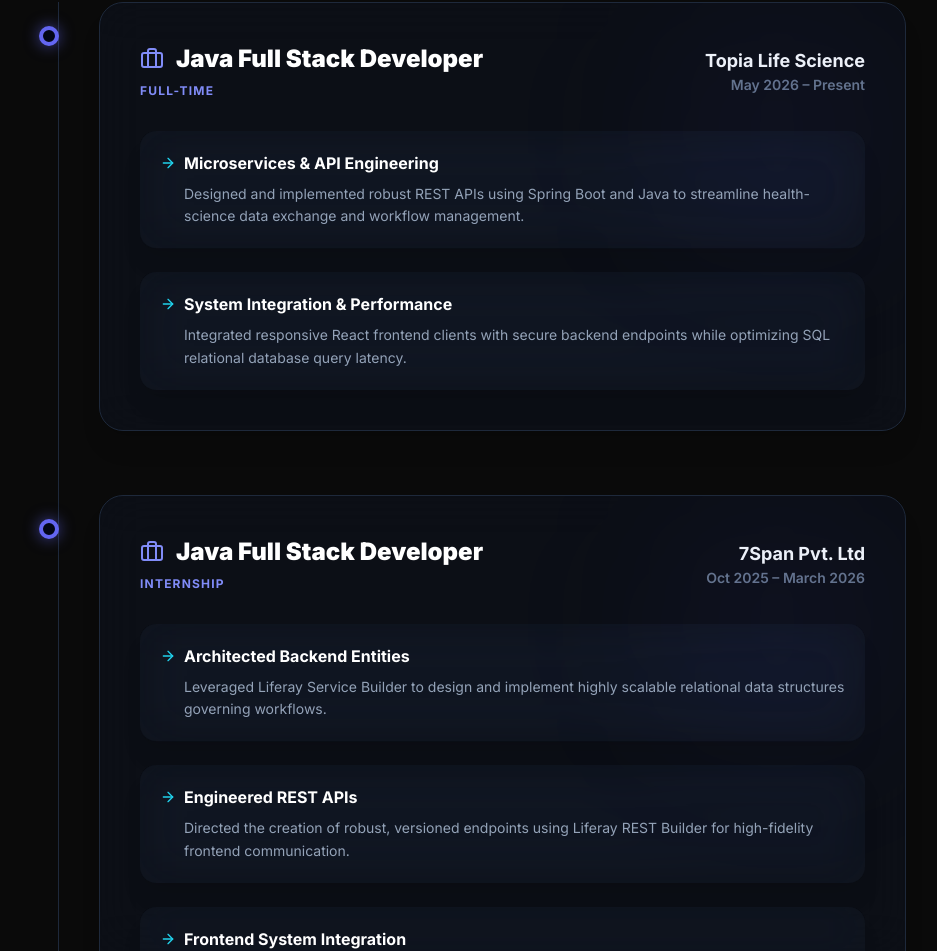
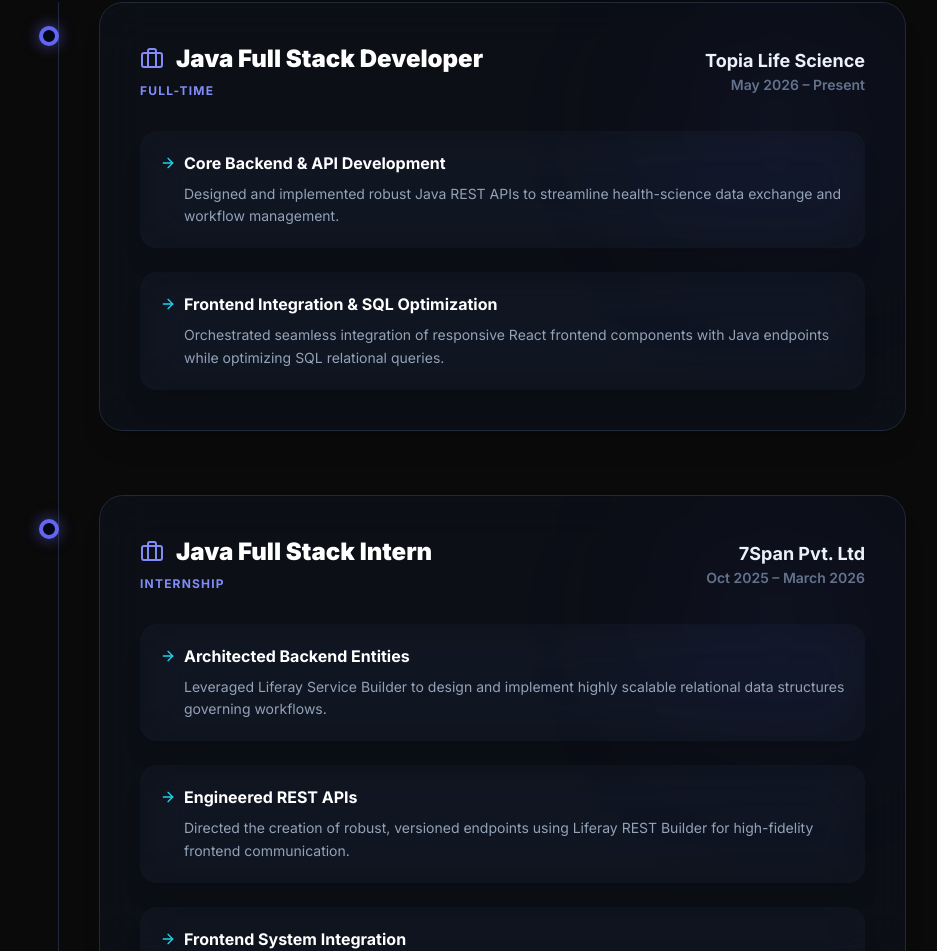
Before and after one commit to prathammodi12/pratham-portfolio, a Next.js app in the folder pratham-portfolio/: page / in a window 1280 px wide. Shown: the part 1860-2811 px from the top of the page, without its empty margins (158-1095 px from the left). Built offline with nearby package versions, Linux system fonts and the light colour scheme.

Commit message:
feat: refine Topia Life Science description

```diff
--- a/pratham-portfolio/constants/experience.ts
+++ b/pratham-portfolio/constants/experience.ts
@@ -8,17 +8,17 @@
     duration: "May 2026 – Present",
     details: [
       {
-        title: "Microservices & API Engineering",
-        desc: "Designed and implemented robust REST APIs using Spring Boot and Java to streamline health-science data exchange and workflow management.",
+        title: "Core Backend & API Development",
+        desc: "Designed and implemented robust Java REST APIs to streamline health-science data exchange and workflow management.",
       },
       {
-        title: "System Integration & Performance",
-        desc: "Integrated responsive React frontend clients with secure backend endpoints while optimizing SQL relational database query latency.",
+        title: "Frontend Integration & SQL Optimization",
+        desc: "Orchestrated seamless integration of responsive React frontend components with Java endpoints while optimizing SQL relational queries.",
       },
     ],
   },
   {
-    role: "Java Full Stack Developer",
+    role: "Java Full Stack Intern",
     type: "Internship",
     company: "7Span Pvt. Ltd",
     duration: "Oct 2025 – March 2026",
```
